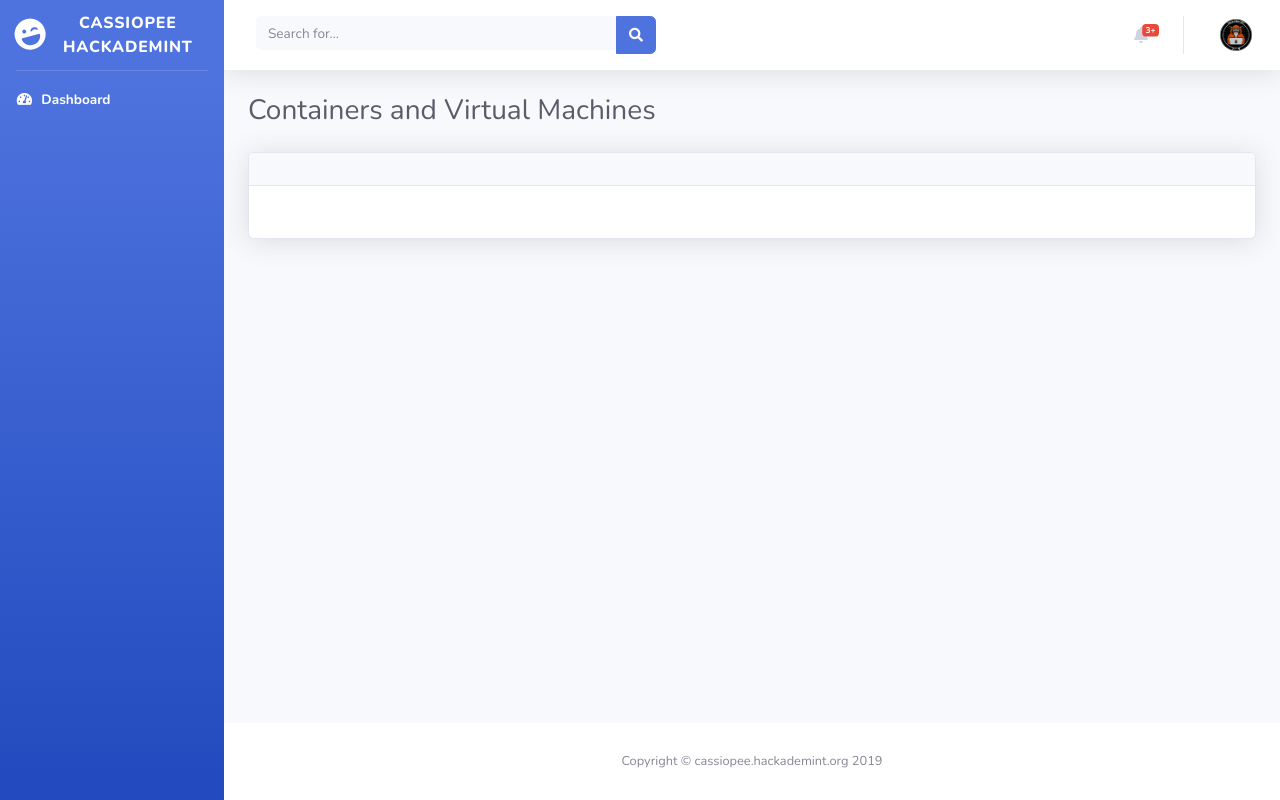
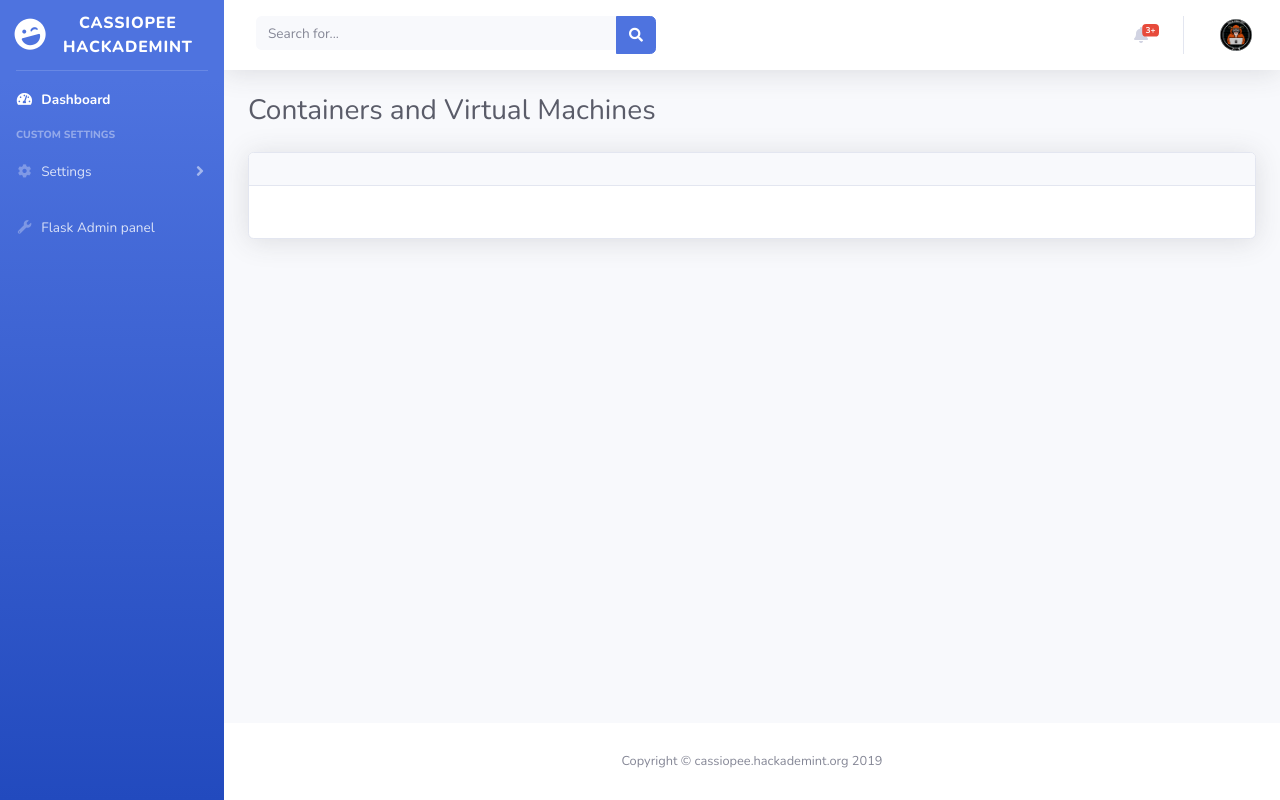
Before and after one commit to zteeed/Cassiopee, a Flask app: template web/templates/index.html in a window 1280 px wide. Run offline with Flask 2, Linux system fonts and the light colour scheme; the template is opened without the code that fills it, so the values that code supplies are empty; data comes from the database, SQL or seed files in the repository; some libraries are stand-ins or nearby versions.

Commit message:
Update sidebar with settings endpoints

```diff
--- a/web/templates/base_dashboard.html
+++ b/web/templates/base_dashboard.html
@@ -24,6 +24,36 @@
         <i class="fas fa-fw fa-tachometer-alt"></i>
         <span>Dashboard</span></a>
     </li>
+
+
+    <!-- Heading -->
+    <div class="sidebar-heading">
+      Custom Settings
+    </div>
+
+    <!-- Nav Item - Pages Collapse Menu -->
+    <li class="nav-item">
+      <a class="nav-link collapsed" href="#" data-toggle="collapse" data-target="#collapseTwo" aria-expanded="true" aria-controls="collapseTwo">
+	<i class="fas fa-fw fa-cog"></i>
+	<span>Settings</span>
+      </a>
+      <div id="collapseTwo" class="collapse" aria-labelledby="headingTwo" data-parent="#accordionSidebar">
+	<div class="bg-white py-2 collapse-inner rounded">
+	  <h6 class="collapse-header">Settings</h6>
+	  <a class="collapse-item" href="/settings/admin">Administrators</a>
+	</div>
+      </div>
+    </li>
+
+
+    <!-- Nav Item - Utilities Collapse Menu -->
+    <li class="nav-item">
+      <a class="nav-link" href="/admin">
+	<i class="fas fa-fw fa-wrench"></i>
+	<span>Flask Admin panel</span>
+      </a>
+    </li>
+
 
   </ul>
   <!-- End of Sidebar -->
```
